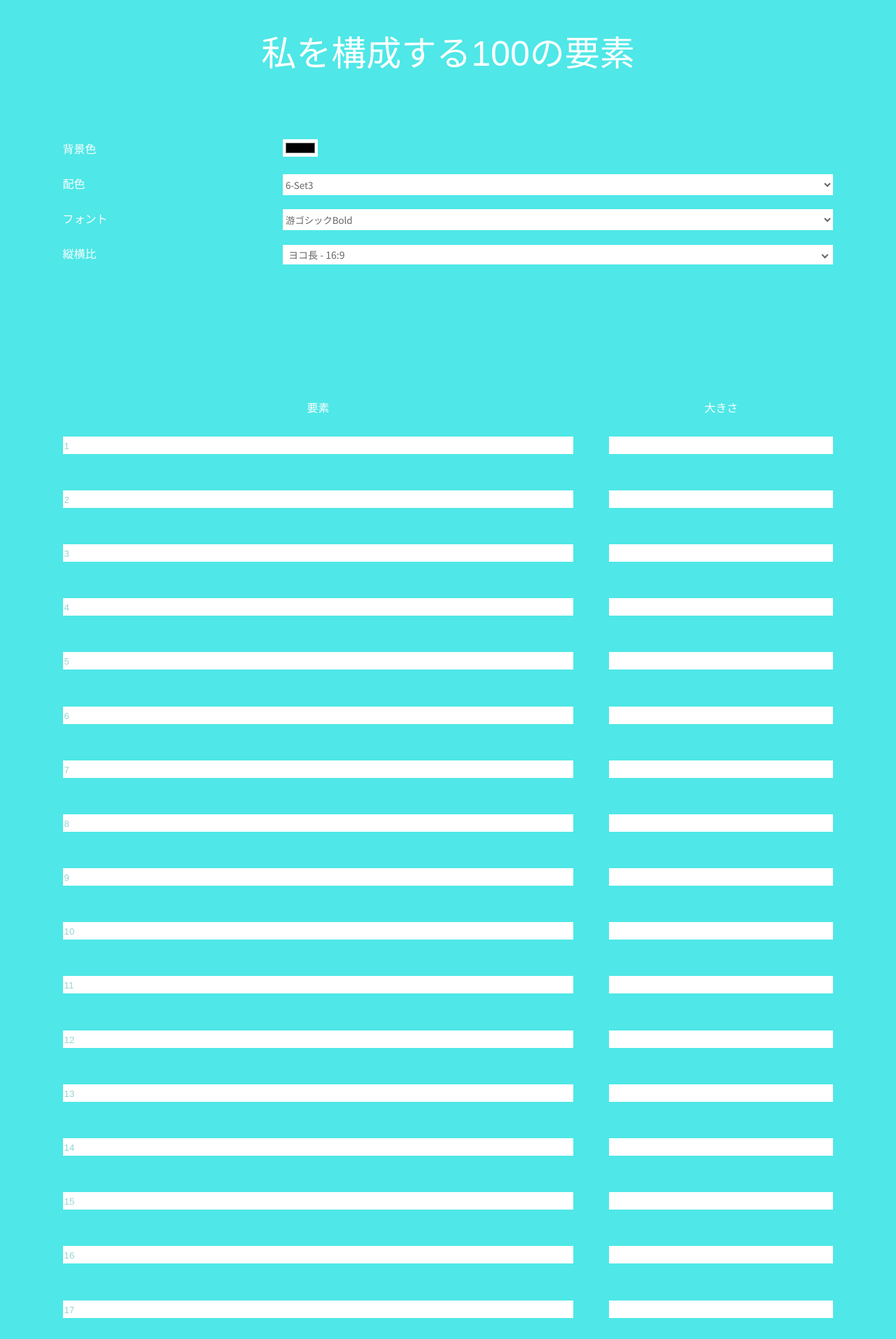
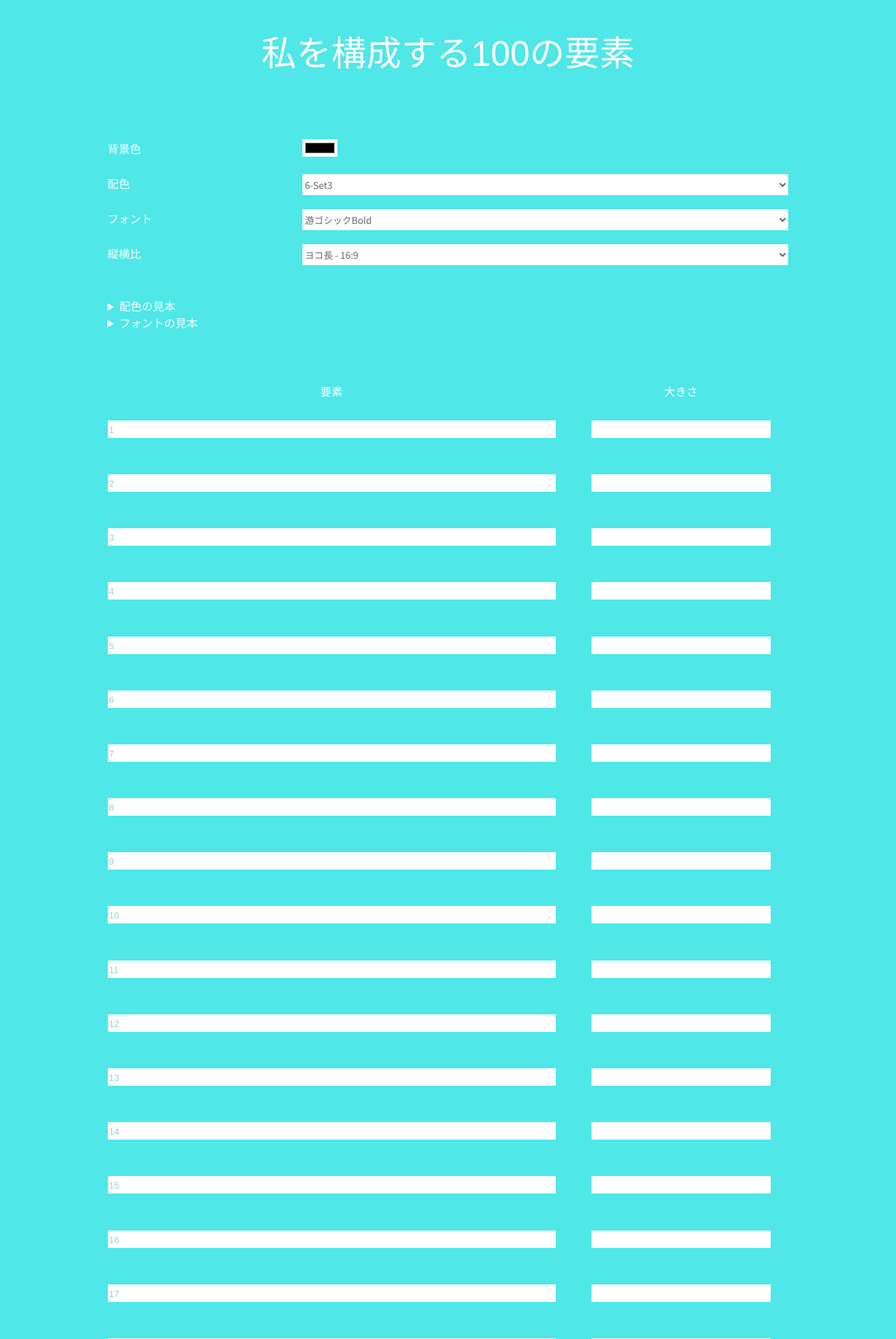
Before and after one commit to probabilityhill/words-that-describe-me, a Flask app: page / in a window 1280 px wide. Shown: the top 1914 px of the page at 70% size. Run offline with Flask 2, Linux system fonts and the light colour scheme; some libraries are stand-ins or nearby versions; some web fonts are replaced.

Commit message:
見本を追加など

```diff
--- a/static/css/style.css
+++ b/static/css/style.css
@@ -129,6 +129,11 @@ select {
 .form {
   padding: 5vw;
 }
+@media print, screen and (orientation: landscape), (min-width: 520px) {
+  .form {
+    padding: 5vw 10vw;
+  }
+}
 .option__item {
   display: grid;
   grid-template-columns: 2fr 5fr;
@@ -140,8 +145,12 @@ select {
   line-height: 3rem;
 }
 
+.form__desc {
+  padding: 2vw;
+}
+
 .form__table {
-  margin-top: 15vw;
+  margin-top: 5rem;
 }
 .form__table th {
   font-family: 'Potta one', sans-serif;
@@ -156,6 +165,13 @@ select {
 }
 .form__table td:last-child input {
   width: 25vw;
+}
+@media print, screen and (orientation: landscape), (min-width: 520px) {
+  .form__table td:first-child input {
+    width: 50vw;
+  }
+  .form__table td:last-child input {
+    width: 20vw;
 }
 /* result.html */
 .result {
@@ -242,3 +258,4 @@ select {
 .select2-container--default .select2-results>.select2-results__options::-webkit-scrollbar {
   display:none;
 }
+}
--- /dev/null
+++ b/templates/include/header.html
@@ -0,0 +1 @@
+<h1 class="ttl--1"><a href="/">私を構成する100の要素</a></h1>
--- a/templates/index.html
+++ b/templates/index.html
@@ -2,7 +2,6 @@
 
 {%- block content %}
 
-<h1 class="ttl--1"><a href="/">私を構成する100の要素</a></h1>
 <form action="/result" method="POST" class="form">
     <div class="option">
       <div class="option__item">
@@ -106,8 +105,7 @@
       </div>
       <div class="option__item">
         <span>縦横比</span>
-        <div class="input-field">
-          <select name="aspect_ratio" id="states3">
+        <select name="aspect_ratio">
           <option value="130:130">正方形 - 1:1</option>
           <option value="170:85">ヨコ長 - 2:1</option>
           <option value="180:60">ヨコ長 - 3:1</option>
@@ -128,10 +126,26 @@
           <option value="100:173">タテ長 - 1:1.732（白金比）</option>
           <option value="60:198">タテ長 - 1:3.303（青銅比）</option>
         </select>
-
       </div>
+    <div class="form__desc">
+      <details>
+        <summary>配色の見本</summary>
+        <figure>
+          <img src="../static/img/sphx_glr_colormaps_001.png" alt="Perceptually Uniform Sequential colormaps">
+          <img src="../static/img/sphx_glr_colormaps_002.png" alt="Sequential colormaps">
+          <img src="../static/img/sphx_glr_colormaps_003.png" alt="Sequential (2) colormaps">
+          <img src="../static/img/sphx_glr_colormaps_004.png" alt="Diverging colormaps">
+          <img src="../static/img/sphx_glr_colormaps_005.png" alt="Cyclic colormaps">
+          <img src="../static/img/sphx_glr_colormaps_006.png" alt="Qualitative colormaps">
+          <img src="../static/img/sphx_glr_colormaps_007.png" alt="Miscellaneous colormaps">
+          <figcaption><small>出典：<cite><a href="https://matplotlib.org/stable/tutorials/colors/colormaps.html">Choosing Colormaps in Matplotlib</a></cite></small></figcaption>
+        </figure>
+      </details>
+      <details>
+        <summary>フォントの見本</summary>
+        <img src="../static/img/sphx_glr_colormaps_001.png" alt="Perceptually Uniform Sequential colormaps">
+      </details>
     </div>
-
     </div>
     <table class="form__table">
         {{ tr | safe }}
--- a/templates/layout.html
+++ b/templates/layout.html
@@ -46,6 +46,9 @@
 
 <body>
   <!-- header -->
+  <header>
+    {%- include "include/header.html" %}
+  </header>
 
   <!-- content -->
   <main>
--- a/templates/result.html
+++ b/templates/result.html
@@ -2,7 +2,6 @@
 
 {%- block content %}
 
-<h1 class="ttl--1"><a href="/">私を構成する100の要素</a></h1>
 <div class="result">
   <img src="../static/img/wordcloud_{{filename}}.png">
 </div>
```
Also changed, not shown: static/img/sphx_glr_colormaps_001.png (added), static/img/sphx_glr_colormaps_002.png (added), static/img/sphx_glr_colormaps_003.png (added), static/img/sphx_glr_colormaps_004.png (added), static/img/sphx_glr_colormaps_005.png (added), static/img/sphx_glr_colormaps_006.png (added), static/img/sphx_glr_colormaps_007.png (added). Lines whose indentation alone changed are shown as unchanged.
